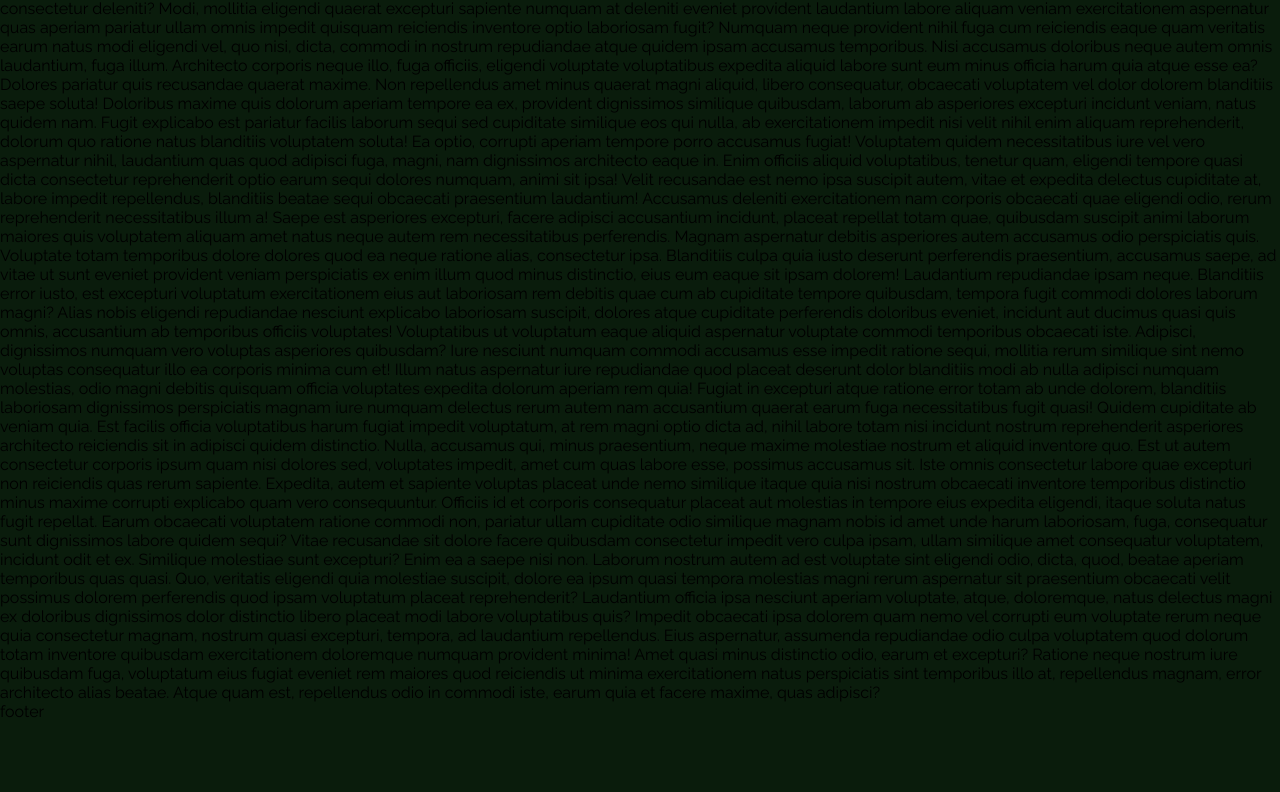
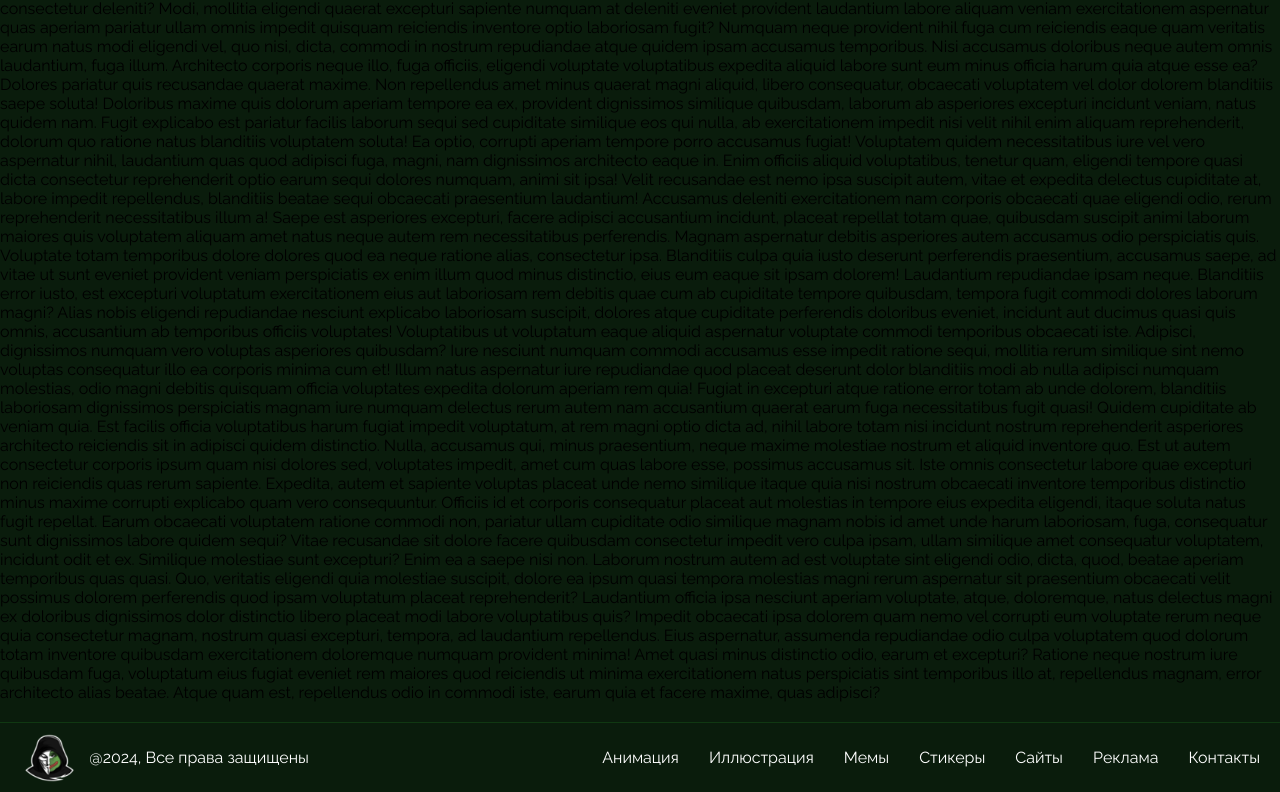
Before and after one commit to gki-webik/memka, a Nuxt app: page / in a window 1280 px wide. Shown: the part 172-964 px from the top of the page. Before the commit the page ends 893 px from the top, so only its background shows below. Built offline with nearby package versions, Linux system fonts and the light colour scheme; a web font is replaced by a local one.

Commit message:
add footer

```diff
--- a/components/footer.vue
+++ b/components/footer.vue
@@ -1,5 +1,39 @@
 <template>
-    <div>
-        footer
-    </div>
+  <div>
+    <footer>
+      <div class="content">
+        <div class="logo">
+          <img
+            @click="linkTo('/')"
+            src="/assets/images/logo.png"
+            alt="Логотип"
+          />
+          @2024, Все права защищены
+        </div>
+        <nav>
+          <a href="">Анимация</a>
+          <a href="">Иллюстрация</a>
+          <a href="">Мемы</a>
+          <a href="">Стикеры</a>
+          <a href="">Сайты</a>
+          <a href="">Реклама</a>
+          <a href="">Контакты</a>
+        </nav>
+      </div>
+    </footer>
+  </div>
 </template>
+
+<style scoped>
+@import "~/public/assets/styles/dist/min/footer.min.css";
+</style>
+
+<script>
+export default {
+  methods: {
+    linkTo(path) {
+      this.$router.push(path);
+    },
+  },
+};
+</script>
--- a/pages/index.vue
+++ b/pages/index.vue
@@ -1,5 +1,5 @@
 <template>
-  <div>
+  <div class="max_container">
     Lorem ipsum dolor sit amet consectetur adipisicing elit. Totam iste enim
     temporibus et illo facilis laboriosam provident quae omnis, tenetur
     repudiandae, reprehenderit eveniet id mollitia atque adipisci fuga autem ad
@@ -107,3 +107,7 @@
     et facere maxime, quas adipisci?
   </div>
 </template>
+
+<style scoped>
+@import "~/public/assets/styles/dist/min/index.min.css";
+</style>
--- /dev/null
+++ b/public/assets/styles/footer.sass
@@ -0,0 +1,34 @@
+@import "colors"
+footer
+    margin: 0
+    padding: 0
+    margin-top: 20px
+    width: 100%
+    height: 70px
+    .content
+        align-items: center
+        display: flex
+        width: 100%
+        height: 70px
+        color: #fff
+        justify-content: space-between
+        border-top: 1px solid $color-3
+        position: relative
+        z-index: 3
+        padding: 10px 20px
+        .logo
+            display: flex
+            align-items: center
+            gap: 10px
+            img
+                cursor: pointer
+                height: 60px
+        nav
+            display: flex
+            gap: 30px
+            a
+                color: #fff
+                text-decoration: none
+                transition: color ease-in-out 0.15s
+                &:hover
+                    color: $color-1
--- /dev/null
+++ b/public/assets/styles/index.sass
@@ -0,0 +1,3 @@
+.max_container
+    max-width: 1700px
+    margin: 0 auto
```
Also changed, not shown: public/assets/styles/all.sass (line endings or trailing spaces), public/assets/styles/dist/footer.css (added), public/assets/styles/dist/index.css (added), public/assets/styles/dist/min/footer.min.css (added), public/assets/styles/dist/min/index.min.css (added).
